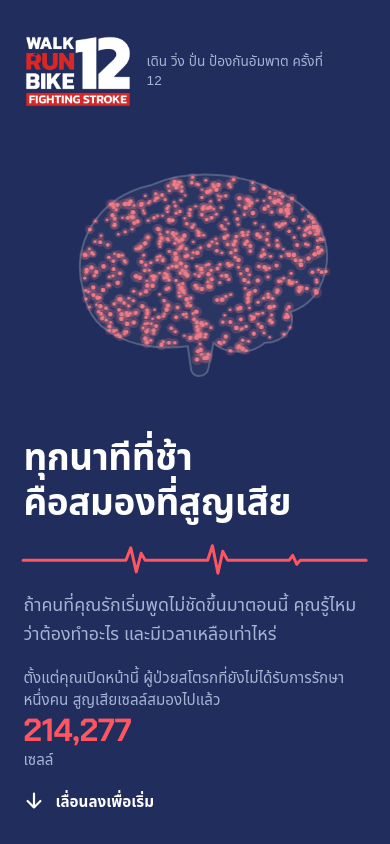
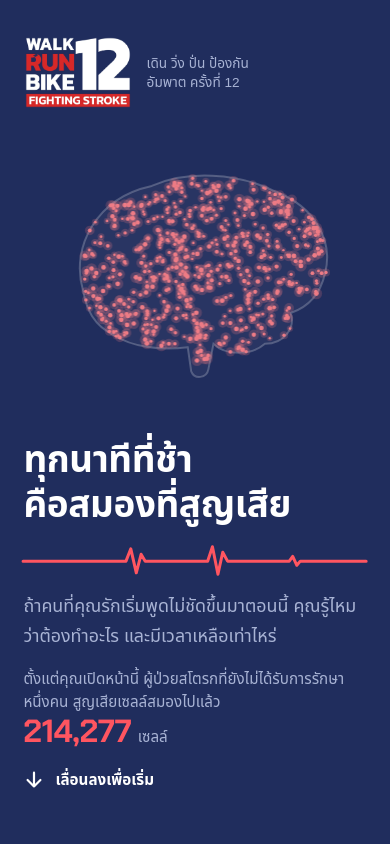
Before and after one commit to yuinakorn/next_befast, a Next.js app: page / in a window 390 px wide. Shown: the top 844 px of the page. Built offline with nearby package versions, Linux system fonts and the light colour scheme; a web font is replaced by a local one.

Commit message:
fix: fit opening on short phones and reset canvas transform before dot layout
Co-Authored-By: Claude Opus 5.5 <noreply@anthropic.com>

```diff
--- a/src/components/opening/DotBrain.tsx
+++ b/src/components/opening/DotBrain.tsx
@@ -69,7 +69,9 @@ export function DotBrain({ ref, label }: { ref?: Ref<DotBrainHandle>; label: str
     if (!canvas || !ctx) return;
     const shape = new Path2D(BRAIN_PATH);
     const count = window.innerWidth < 768 ? 600 : 1000;
-    // identity transform here, so isPointInPath works in BRAIN_VIEWBOX units
+    // isPointInPath(Path2D, x, y) applies the context's current transform, and a previous paint()
+    // (StrictMode re-run, Fast Refresh) leaves dpr/translate/scale on it: reset so x, y are BRAIN_VIEWBOX units
+    ctx.setTransform(1, 0, 0, 1, 0, 0);
     state.current.dots = generateDots(count, SEED, (x, y) => ctx.isPointInPath(shape, x, y));
     paint(canvas, state.current, true);
     const ro = new ResizeObserver(() => paint(canvas, state.current, true));
--- a/src/components/opening/LiveCounter.tsx
+++ b/src/components/opening/LiveCounter.tsx
@@ -34,9 +34,9 @@ export function LiveCounter() {
   if (!live) return <p className="counter">{OPENING.counterStatic}</p>;
   return (
     <p className="counter">
-      <span aria-hidden="true">{OPENING.counterBefore}</span>
+      <span className="counter-before" aria-hidden="true">{OPENING.counterBefore}</span>
       <span className="counter-num" ref={numRef} aria-hidden="true">0</span>
-      <span aria-hidden="true">{OPENING.counterAfter}</span>
+      <span className="counter-unit" aria-hidden="true">{OPENING.counterAfter}</span>
       <span className="sr-only">{OPENING.counterStatic}</span>
     </p>
   );
--- a/src/styles/opening.css
+++ b/src/styles/opening.css
@@ -8,17 +8,20 @@
 }
 .opening-brand { grid-area: brand; display: flex; align-items: center; gap: 14px; }
 .opening-logo { width: clamp(96px, 28vw, 140px); height: auto; display: block; }
-.opening-campaign { font-size: .85rem; line-height: 1.4; color: var(--on-brand-muted); max-width: 14em; }
-.opening-art { grid-area: art; height: clamp(180px, 34svh, 320px); }
+.opening-campaign { font-size: .85rem; line-height: 1.4; color: var(--on-brand-muted); max-width: 14em; text-wrap: balance; }
+/* 550px ≈ the rest of the stacked content, so on 700-850px-tall phones the art gives way instead of pushing the cue off screen */
+.opening-art { grid-area: art; height: clamp(150px, min(34svh, calc(100svh - 550px)), 320px); }
 .opening-copy { grid-area: copy; display: flex; flex-direction: column; gap: clamp(10px, 2vh, 18px); }
 .opening h1 { font-size: clamp(2.3rem, 9vw, 5.6rem); line-height: 1.22; letter-spacing: -.01em; color: var(--on-brand); }
 .opening .ecg path { stroke: var(--on-brand-alert); }
 .opening-lead { color: var(--on-brand-muted); font-size: 1.05em; max-width: 32em; }
 .counter { color: var(--on-brand-muted); font-size: .95rem; line-height: 1.5; max-width: 30em; }
+.counter-before { display: block; }
 .counter-num {
-  display: block; font-family: var(--num); font-weight: 700; font-size: clamp(2rem, 8vw, 3.4rem); line-height: 1.15;
+  display: inline-block; font-family: var(--num); font-weight: 700; font-size: clamp(2rem, 8vw, 3.4rem); line-height: 1.15;
   color: var(--on-brand-alert); font-variant-numeric: tabular-nums;
 }
+.counter-unit { margin-inline-start: .4em; }
 .opening .cue { color: var(--on-brand); }
 .opening :focus-visible { outline-color: var(--on-brand); }
 
@@ -29,6 +32,15 @@
 @media (min-width: 700px) and (min-height: 900px) {
   .opening-art { height: clamp(300px, 36svh, 460px); }
   .opening-logo { width: 160px; }
+}
+/* short portrait phones (360×640, 375×667): tighten so the whole opening fits the first screen */
+@media (max-width: 860px) and (max-height: 700px) {
+  .opening-inner { padding-top: calc(env(safe-area-inset-top, 0px) + 14px); padding-bottom: 14px; gap: 10px; }
+  .opening-art { height: clamp(140px, 30svh, 320px); }
+  .opening-copy { gap: 8px; }
+  .opening h1 { font-size: 2rem; }
+  .opening-lead { font-size: 1em; }
+  .counter { font-size: .9rem; }
 }
 @media (min-width: 861px) {
   .opening-inner {
@@ -43,10 +55,14 @@
 @media (orientation: landscape) and (max-height: 500px) {
   .opening-inner {
     grid-template-columns: minmax(0, 1.2fr) minmax(0, 1fr); grid-template-areas: "brand art" "copy art";
-    column-gap: 28px; align-items: center;
+    column-gap: 28px; row-gap: 6px; align-items: center;
+    padding-top: calc(env(safe-area-inset-top, 0px) + 10px); padding-bottom: 10px;
   }
   .opening-art { height: 70svh; }
-  .opening-logo { width: 88px; }
-  .opening h1 { font-size: clamp(1.8rem, 5vw, 2.6rem); }
-  .counter-num { font-size: 1.7rem; }
+  .opening-logo { width: 76px; }
+  .opening-copy { gap: 5px; }
+  .opening h1 { font-size: clamp(1.5rem, 4.2vw, 2.6rem); }
+  .opening-lead { font-size: .9em; line-height: 1.45; }
+  .counter { font-size: .85rem; line-height: 1.4; }
+  .counter-num { font-size: 1.5rem; }
 }
```
